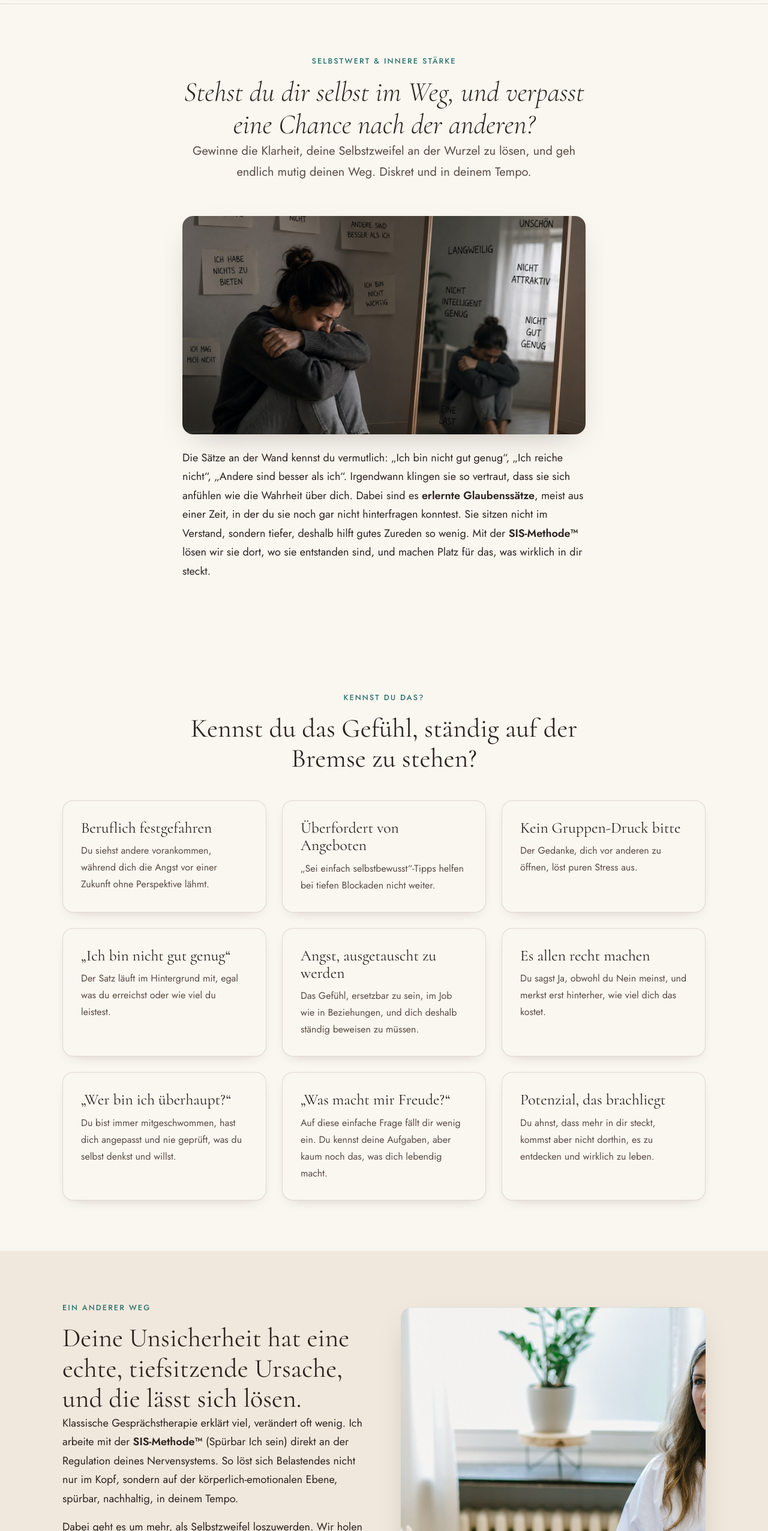
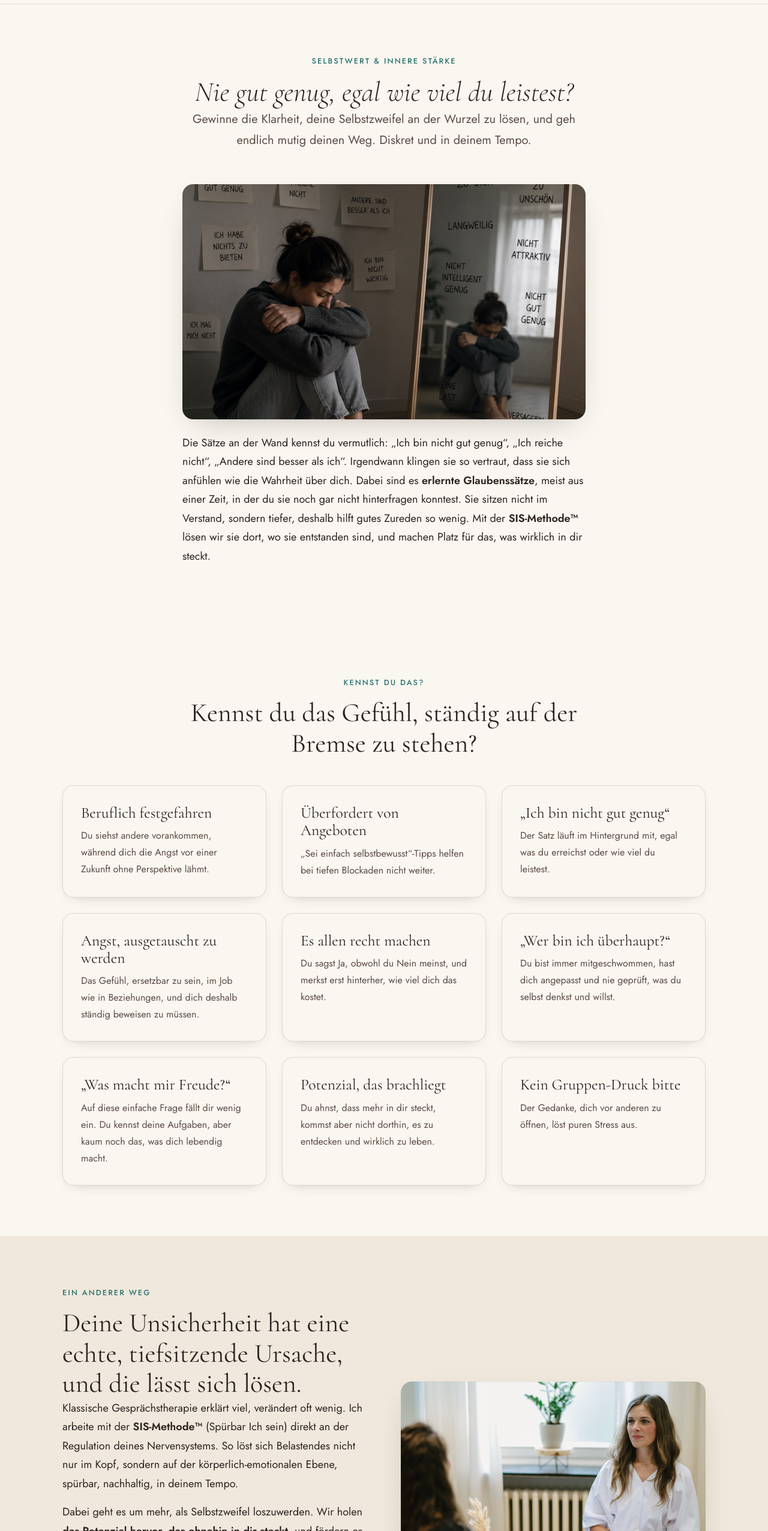
Before and after one commit to danielfronert1410-del/spuerbar-website-preview, a plain HTML site: page lp-selbstwert.html in a window 1280 px wide. Shown: the part 68-2620 px from the top of the page at 60% size. Drawn offline with Linux system fonts and the light colour scheme; a script that the page names is missing.

Commit message:
Selbstwert-Seite: Bild kleiner, "wieder" raus, Kachel ans Ende, neue H1
1. Unteres Bild von aspect-ratio 4/5 auf 3/2 (= exakt das Bildverhaeltnis
   1600x1065). Vorher wurden knapp die Haelfte der Breite weggeschnitten,
   jetzt sind Klientin und Stefanie beide zu sehen. Box 508x339 statt 508x635.
2. Schritt 3 ohne "wieder": Ueberschrift "Spuerbar du selbst", Text
   "Du weisst, was du willst ... und lebst dein Potenzial, viele zum ersten
   Mal ueberhaupt." Grund: Wer lebenslang an sich zweifelt, hatte diesen
   Selbstwert nie, "wieder" waere sachlich falsch.
3. Kachel "Kein Gruppen-Druck bitte" von Position 3 ans Ende (Position 9).
4. Neue H1: "Nie gut genug, egal wie viel du leistest?" statt "Stehst du dir
   selbst im Weg ...". Trifft den Selbstzweifel direkt und greift die
   staerkste Kachel der Seite auf.

Co-Authored-By: Claude Opus 4.8 <noreply@anthropic.com>

```diff
--- a/lp-selbstwert.html
+++ b/lp-selbstwert.html
@@ -84,7 +84,7 @@
     <section class="section" style="padding-bottom:40px;">
       <div class="wrap narrow center reveal">
         <p class="eyebrow">Selbstwert & innere Stärke</p>
-        <h1 style="font-size:clamp(2.1rem,4vw,2.9rem);">Stehst du dir selbst im Weg, und verpasst eine Chance nach der anderen?</h1>
+        <h1 style="font-size:clamp(2.1rem,4vw,2.9rem);">Nie gut genug, egal wie viel du leistest?</h1>
         <p class="lead">Gewinne die Klarheit, deine Selbstzweifel an der Wurzel zu lösen, und geh endlich mutig deinen Weg. Diskret und in deinem Tempo.</p>
       </div>
     </section>
@@ -110,13 +110,13 @@
         <div class="grid grid--3">
           <div class="card reveal"><h3>Beruflich festgefahren</h3><p>Du siehst andere vorankommen, während dich die Angst vor einer Zukunft ohne Perspektive lähmt.</p></div>
           <div class="card reveal"><h3>Überfordert von Angeboten</h3><p>„Sei einfach selbstbewusst“-Tipps helfen bei tiefen Blockaden nicht weiter.</p></div>
-          <div class="card reveal"><h3>Kein Gruppen-Druck bitte</h3><p>Der Gedanke, dich vor anderen zu öffnen, löst puren Stress aus.</p></div>
           <div class="card reveal"><h3>„Ich bin nicht gut genug“</h3><p>Der Satz läuft im Hintergrund mit, egal was du erreichst oder wie viel du leistest.</p></div>
           <div class="card reveal"><h3>Angst, ausgetauscht zu werden</h3><p>Das Gefühl, ersetzbar zu sein, im Job wie in Beziehungen, und dich deshalb ständig beweisen zu müssen.</p></div>
           <div class="card reveal"><h3>Es allen recht machen</h3><p>Du sagst Ja, obwohl du Nein meinst, und merkst erst hinterher, wie viel dich das kostet.</p></div>
           <div class="card reveal"><h3>„Wer bin ich überhaupt?“</h3><p>Du bist immer mitgeschwommen, hast dich angepasst und nie geprüft, was du selbst denkst und willst.</p></div>
           <div class="card reveal"><h3>„Was macht mir Freude?“</h3><p>Auf diese einfache Frage fällt dir wenig ein. Du kennst deine Aufgaben, aber kaum noch das, was dich lebendig macht.</p></div>
           <div class="card reveal"><h3>Potenzial, das brachliegt</h3><p>Du ahnst, dass mehr in dir steckt, kommst aber nicht dorthin, es zu entdecken und wirklich zu leben.</p></div>
+          <div class="card reveal"><h3>Kein Gruppen-Druck bitte</h3><p>Der Gedanke, dich vor anderen zu öffnen, löst puren Stress aus.</p></div>
         </div>
       </div>
     </section>
@@ -131,7 +131,7 @@
           <a class="btn btn--ghost" href="sis-methode.html">Mehr über die SIS-Methode</a>
         </div>
         <div class="split__media reveal">
-          <img src="./assets/selbstwert-sitzung-CWHxp5na.jpg" alt="Stefanie Fronert im Gespräch mit einer Klientin in ihrer Praxis" loading="lazy" style="width:100%;aspect-ratio:4/5;object-fit:cover;border-radius:var(--radius);box-shadow:var(--shadow);" />
+          <img src="./assets/selbstwert-sitzung-CWHxp5na.jpg" alt="Stefanie Fronert im Gespräch mit einer Klientin in ihrer Praxis" loading="lazy" style="width:100%;aspect-ratio:3/2;object-fit:cover;border-radius:var(--radius);box-shadow:var(--shadow);" />
         </div>
       </div>
     </section>
@@ -146,7 +146,7 @@
           <div class="steps__track" aria-hidden="true"><i class="steps__beam reveal"></i></div>
           <div class="step reveal"><div class="step__n">1</div><h3>Kostenloses Kennenlern-Gespräch</h3><p>In etwa 15 Minuten am Telefon klären wir, wo du stehst und ob mein Weg für dich passt, unverbindlich und offen.</p></div>
           <div class="step reveal"><div class="step__n">2</div><h3>Die alten Glaubenssätze lösen</h3><p>Wir gehen an die Sätze, die dich klein halten, und lösen sie dort, wo sie sitzen: im Nervensystem. Nicht durch Zureden, sondern auf der körperlich-emotionalen Ebene, mit der SIS-Methode™.</p></div>
-          <div class="step reveal"><div class="step__n">3</div><h3>Spürbar wieder du selbst</h3><p>Du weißt wieder, was du willst und was dir Freude macht. Du sagst Nein, ohne dich zu rechtfertigen, und beginnst, dein Potenzial wirklich zu leben.</p></div>
+          <div class="step reveal"><div class="step__n">3</div><h3>Spürbar du selbst</h3><p>Du weißt, was du willst und was dir Freude macht. Du sagst Nein, ohne dich zu rechtfertigen, und lebst dein Potenzial, viele zum ersten Mal überhaupt.</p></div>
         </div>
       </div>
     </section>
```
